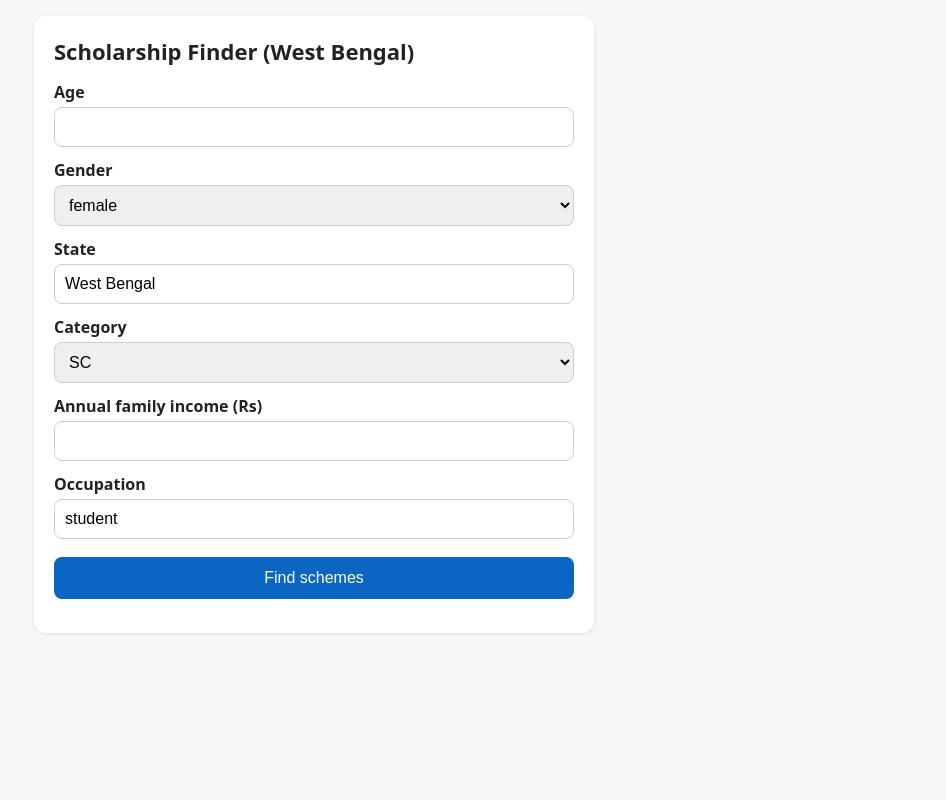
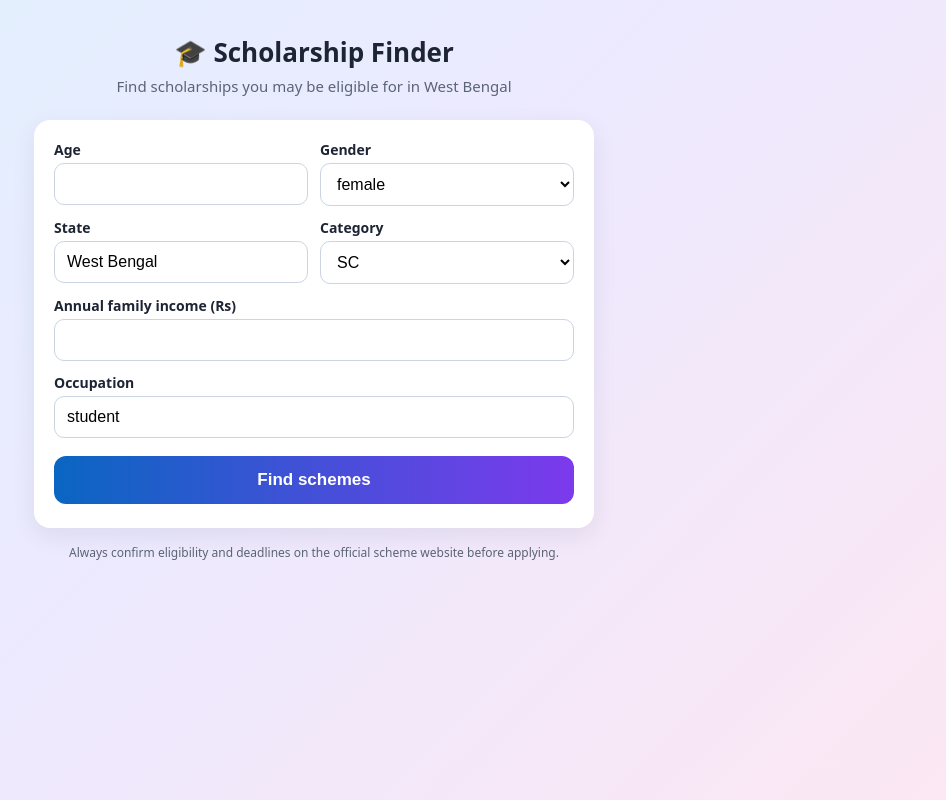
Before and after one commit to saniashamim98311-cyber/scheme-finder, a plain HTML site: page frontend/index.html in a window 1280 px wide. Shown: the whole page, without its empty margins (326-1272 px from the left). Drawn offline with Linux system fonts and the light colour scheme.

Commit message:
Revamp scholarship finder layout and styling
Updated the layout and styling of the scholarship finder form, improved accessibility with proper labels, and enhanced the user experience with better feedback messages.

```diff
--- a/frontend/index.html
+++ b/frontend/index.html
@@ -5,43 +5,162 @@
 <meta name="viewport" content="width=device-width, initial-scale=1">
 <title>Scholarship Finder</title>
 <style>
-body{font-family:system-ui,sans-serif;margin:0;padding:16px;background:#f7f7f9;color:#222}
-.card{max-width:520px;margin:auto;background:#fff;padding:20px;border-radius:12px;box-shadow:0 1px 4px rgba(0,0,0,.1)}
-h1{font-size:22px;margin-top:0}
-label{display:block;margin:12px 0 4px;font-weight:600}
-input,select{width:100%;padding:10px;font-size:16px;border:1px solid #ccc;border-radius:8px;box-sizing:border-box}
-button{width:100%;margin-top:18px;padding:12px;font-size:16px;background:#0a66c2;color:#fff;border:0;border-radius:8px}
-button:disabled{opacity:.6}
-.scheme{border-top:1px solid #eee;padding-top:12px;margin-top:12px}
-.msg{margin-top:14px;color:#555}
+  :root {
+    --blue: #0a66c2;
+    --ink: #1d2433;
+    --muted: #5b6475;
+    --card: #ffffff;
+  }
+  * { box-sizing: border-box; }
+  body {
+    margin: 0;
+    min-height: 100vh;
+    font-family: system-ui, -apple-system, "Segoe UI", Roboto, sans-serif;
+    color: var(--ink);
+    background: linear-gradient(135deg, #e0f2fe 0%, #ede9fe 50%, #fce7f3 100%);
+    padding: 16px;
+  }
+  .wrap { max-width: 560px; margin: 0 auto; }
+  header { text-align: center; padding: 18px 8px 8px; }
+  header h1 { margin: 0; font-size: 26px; color: var(--ink); }
+  header p { margin: 6px 0 0; color: var(--muted); font-size: 15px; }
+  .card {
+    background: var(--card);
+    padding: 20px;
+    border-radius: 16px;
+    box-shadow: 0 8px 24px rgba(30, 41, 59, 0.08);
+    margin-top: 16px;
+  }
+  .grid { display: grid; grid-template-columns: 1fr 1fr; gap: 12px; }
+  .full { grid-column: 1 / -1; }
+  label { display: block; font-weight: 600; font-size: 14px; margin-bottom: 4px; color: var(--ink); }
+  input, select {
+    width: 100%;
+    padding: 11px 12px;
+    font-size: 16px;
+    border: 1px solid #cbd5e1;
+    border-radius: 10px;
+    background: #fff;
+  }
+  input:focus, select:focus { outline: 2px solid #93c5fd; border-color: transparent; }
+  button {
+    width: 100%;
+    margin-top: 18px;
+    padding: 14px;
+    font-size: 17px;
+    font-weight: 600;
+    color: #fff;
+    background: linear-gradient(90deg, #0a66c2, #7c3aed);
+    border: 0;
+    border-radius: 12px;
+    cursor: pointer;
+  }
+  button:disabled { opacity: .6; cursor: wait; }
+  #out { margin-top: 4px; }
+  .status { margin-top: 14px; color: var(--muted); text-align: center; font-size: 15px; }
+  .scheme {
+    border-left: 5px solid #7c3aed;
+    background: #faf5ff;
+    border-radius: 12px;
+    padding: 14px 16px;
+    margin-top: 14px;
+  }
+  .scheme h3 { margin: 0 0 8px; font-size: 17px; color: var(--ink); }
+  .benefit {
+    display: inline-block;
+    background: #dcfce7;
+    color: #166534;
+    padding: 4px 10px;
+    border-radius: 999px;
+    font-size: 14px;
+    font-weight: 600;
+    margin-bottom: 10px;
+  }
+  .scheme p { margin: 6px 0; font-size: 14px; color: var(--muted); line-height: 1.5; }
+  .scheme a {
+    display: inline-block;
+    margin-top: 8px;
+    color: var(--blue);
+    font-weight: 600;
+    text-decoration: none;
+  }
+  .scheme a:hover { text-decoration: underline; }
+  .note { font-size: 12px; color: var(--muted); text-align: center; margin-top: 16px; }
+  @media (max-width: 420px) {
+    .grid { grid-template-columns: 1fr; }
+  }
 </style>
 </head>
 <body>
-<div class="card">
-<h1>Scholarship Finder (West Bengal)</h1>
-<form id="f">
-<label>Age</label><input name="age" type="number" required>
-<label>Gender</label>
-<select name="gender"><option>female</option><option>male</option><option>other</option></select>
-<label>State</label><input name="state" value="West Bengal" required>
-<label>Category</label>
-<select name="category"><option>SC</option><option>ST</option><option>OBC</option><option>General</option></select>
-<label>Annual family income (Rs)</label><input name="income" type="number" required>
-<label>Occupation</label><input name="occupation" value="student">
-<button id="btn" type="submit">Find schemes</button>
-</form>
-<div id="out" class="msg"></div>
+<div class="wrap">
+  <header>
+    <h1>🎓 Scholarship Finder</h1>
+    <p>Find scholarships you may be eligible for in West Bengal</p>
+  </header>
+
+  <div class="card">
+    <form id="f">
+      <div class="grid">
+        <div>
+          <label for="age">Age</label>
+          <input id="age" name="age" type="number" min="1" required>
+        </div>
+        <div>
+          <label for="gender">Gender</label>
+          <select id="gender" name="gender">
+            <option>female</option>
+            <option>male</option>
+            <option>other</option>
+          </select>
+        </div>
+        <div>
+          <label for="state">State</label>
+          <input id="state" name="state" value="West Bengal" required>
+        </div>
+        <div>
+          <label for="category">Category</label>
+          <select id="category" name="category">
+            <option>SC</option>
+            <option>ST</option>
+            <option>OBC</option>
+            <option>General</option>
+          </select>
+        </div>
+        <div class="full">
+          <label for="income">Annual family income (Rs)</label>
+          <input id="income" name="income" type="number" min="0" required>
+        </div>
+        <div class="full">
+          <label for="occupation">Occupation</label>
+          <input id="occupation" name="occupation" value="student">
+        </div>
+      </div>
+      <button id="btn" type="submit">Find schemes</button>
+    </form>
+    <div id="out"></div>
+  </div>
+
+  <p class="note">Always confirm eligibility and deadlines on the official scheme website before applying.</p>
 </div>
+
 <script>
 const API = "https://scheme-finder-vwxv.onrender.com/match";
 const f = document.getElementById("f");
 const out = document.getElementById("out");
 const btn = document.getElementById("btn");
 
+function setStatus(text) {
+  out.innerHTML = "";
+  const p = document.createElement("p");
+  p.className = "status";
+  p.textContent = text;
+  out.appendChild(p);
+}
+
 f.addEventListener("submit", async (e) => {
   e.preventDefault();
   btn.disabled = true;
-  out.textContent = "Checking... (the first search can take up to a minute)";
+  setStatus("Checking... (the first search can take up to a minute)");
   const data = Object.fromEntries(new FormData(f).entries());
   try {
     const r = await fetch(API, {
@@ -51,30 +170,35 @@ f.addEventListener("submit", async (e) => {
     });
     if (!r.ok) throw new Error("server returned " + r.status);
     const j = await r.json();
-    out.textContent = "";
+    out.innerHTML = "";
     if (!j.matches.length) {
-      out.textContent = "No matching schemes found for these details.";
+      setStatus("No matching schemes found for these details.");
       return;
     }
+    const heading = document.createElement("p");
+    heading.className = "status";
+    heading.textContent = j.matches.length + " scheme(s) may match you";
+    out.appendChild(heading);
     j.matches.forEach(s => {
       const d = document.createElement("div");
       d.className = "scheme";
-      const h = document.createElement("strong");
+      const h = document.createElement("h3");
       h.textContent = s.name;
-      const b = document.createElement("p");
+      const b = document.createElement("span");
+      b.className = "benefit";
       b.textContent = s.benefit;
       const docs = document.createElement("p");
-      docs.textContent = "Documents: " + s.documents;
+      docs.textContent = "Documents needed: " + s.documents;
       const a = document.createElement("a");
       a.href = s.apply_link;
       a.target = "_blank";
       a.rel = "noopener";
-      a.textContent = "Apply here";
+      a.textContent = "Apply here →";
       d.append(h, b, docs, a);
       out.appendChild(d);
     });
   } catch (err) {
-    out.textContent = "Something went wrong (" + err.message + "). Please try again.";
+    setStatus("Something went wrong (" + err.message + "). Please try again.");
   } finally {
     btn.disabled = false;
   }
```
